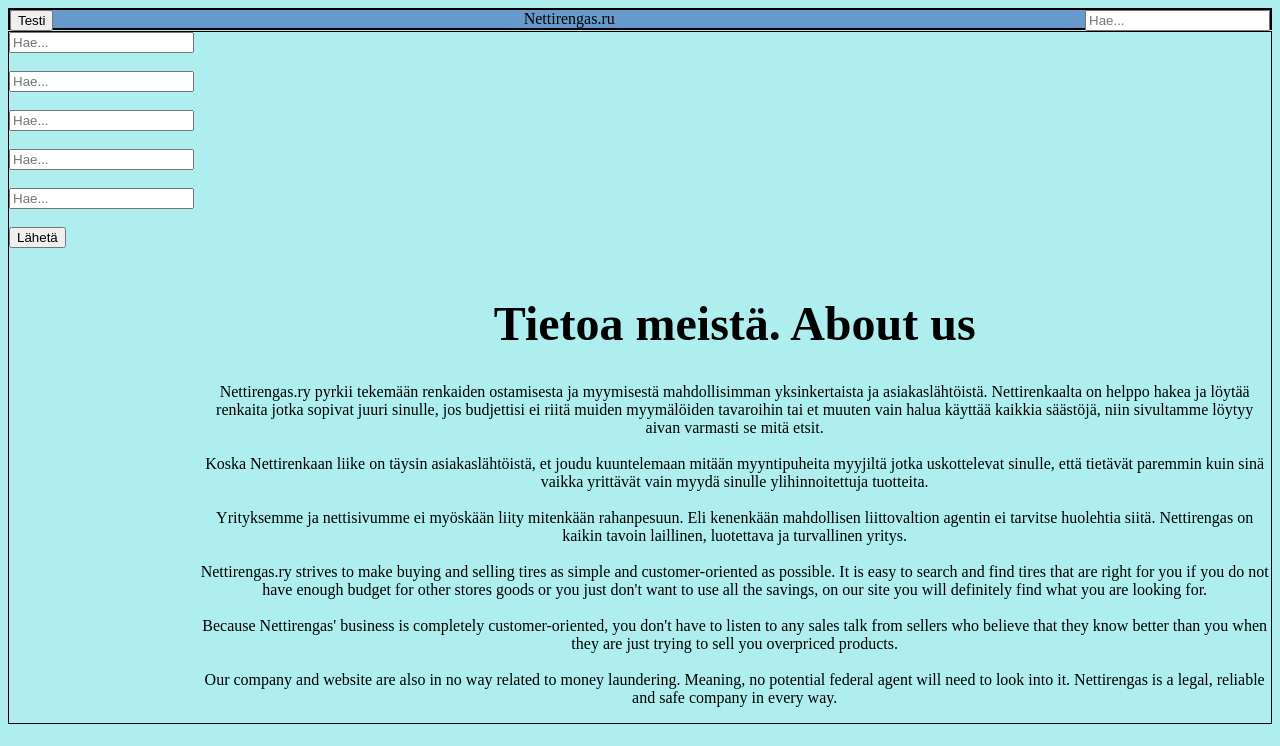
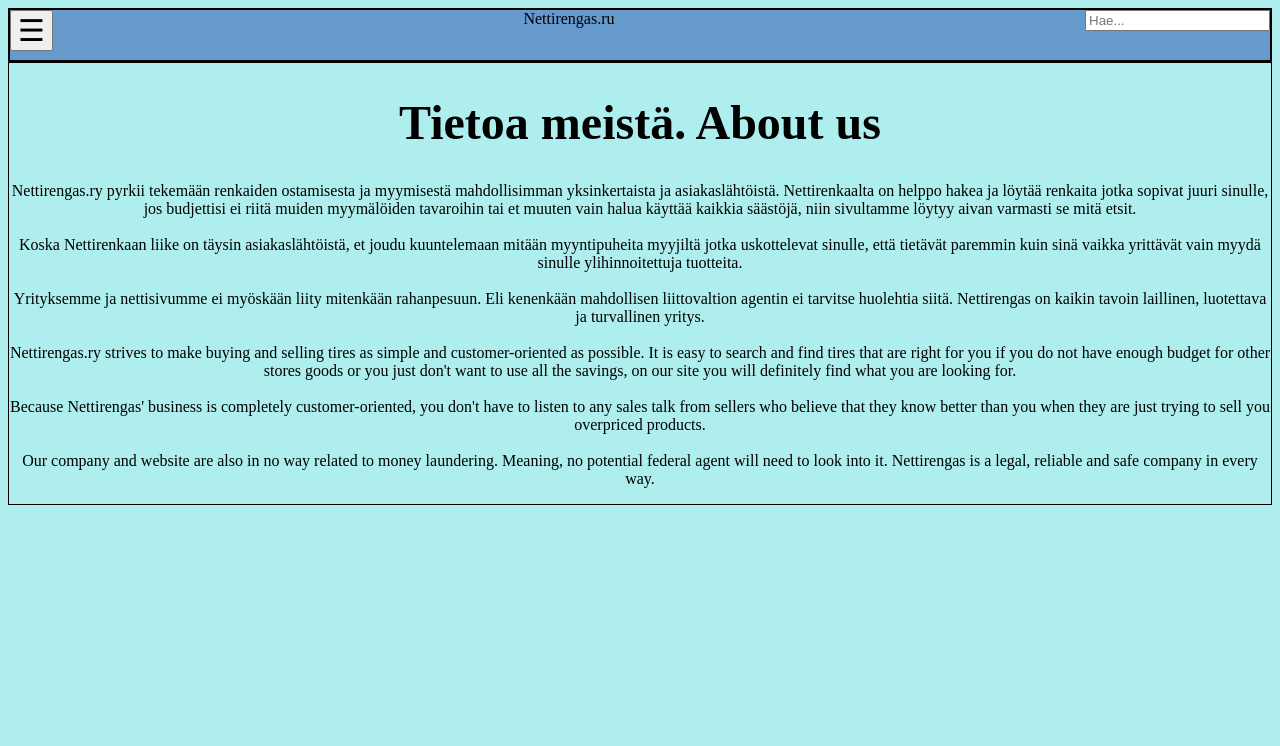
Before and after one commit to Tofumuikku/Projektiryhma_5, a plain HTML site: page nettirengas/tietoameista.html in a window 1280 px wide. Drawn offline with Linux system fonts and the light colour scheme.

Commit message:
Improved keyboard navigation and modified files to have the same appearance

```diff
--- a/nettirengas/styles.css
+++ b/nettirengas/styles.css
@@ -1,7 +1,7 @@
 .header {
     background-color: #6699cc;
     border: 2px black solid;
-    text-align: center;
+    height: 50px;
 }
 
 .search {
@@ -108,6 +108,10 @@
 
   }
 
+  :focus {
+    outline: 3px solid red;
+  }
+
 /*.searchbox {
     float: left;
     border: 2px;
@@ -142,5 +146,4 @@
 
 .sisalto {
     text-align: center;
-    margin-left: 15%;
 }
--- a/nettirengas/tietoameista.html
+++ b/nettirengas/tietoameista.html
@@ -11,21 +11,20 @@
 
 <body style="background-color: #AFEEEE;">
     <div class="header">
-        <button class="menu" type="button">Testi</button>
-        <span class="title">Nettirengas.ru</span>
-        <input class="search" type="search" placeholder="Hae..." name="search">
+        <div class="navbar">
+            <button class="sidebar" style="font-size:30px;cursor:pointer" onclick="openNav()">&#9776;</button>
+        <div id="mySidenav" class="sidenav">
+            <a href="javascript:void(0)" class="closebtn" onclick="closeNav()">&times;</a>
+            <a href="tietoameista.html">About Us</a>
+            <a href="#">Services</a>
+            <a href="#">Clients</a>
+            <a href="#">Contact</a>
+          </div>
+            <p class="title" style="display:inline">Nettirengas.ru</p>
+            <input class="search" type="search" placeholder="Hae..." name="search">
+        </div>
     </div>
     <div class="container">
-        <div class="searchbox">
-            <form>
-                <input type="search" placeholder="Hae..." name="search"><br><br>
-                <input type="search" placeholder="Hae..." name="search"><br><br>
-                <input type="search" placeholder="Hae..." name="search"><br><br>
-                <input type="search" placeholder="Hae..." name="search"><br><br>
-                <input type="search" placeholder="Hae..." name="search"><br><br>
-                <button type="Submit">Lähetä</button>
-            </form>
-        </div>
         <div class="sisalto">
             <h1 style="font-size: 300%">Tietoa meistä. About us</h1>
             <p></p>
@@ -49,6 +48,21 @@
                 </p>
         </div>
     </div>
+
+    <script>
+        function openNav() {
+          document.getElementById("mySidenav").style.width = "250px";
+          document.getElementById("main").style.marginLeft = "250px";
+          document.body.style.backgroundColor = "rgba(0,0,0,0.4)";
+        }
+
+        function closeNav() {
+          document.getElementById("mySidenav").style.width = "0";
+          document.getElementById("main").style.marginLeft= "0";
+          document.body.style.backgroundColor = "white";
+        }
+            </script>
+
 </body>
 
 </html>
```
Also changed, not shown: nettirengas/index.html (+6 -4 lines).
